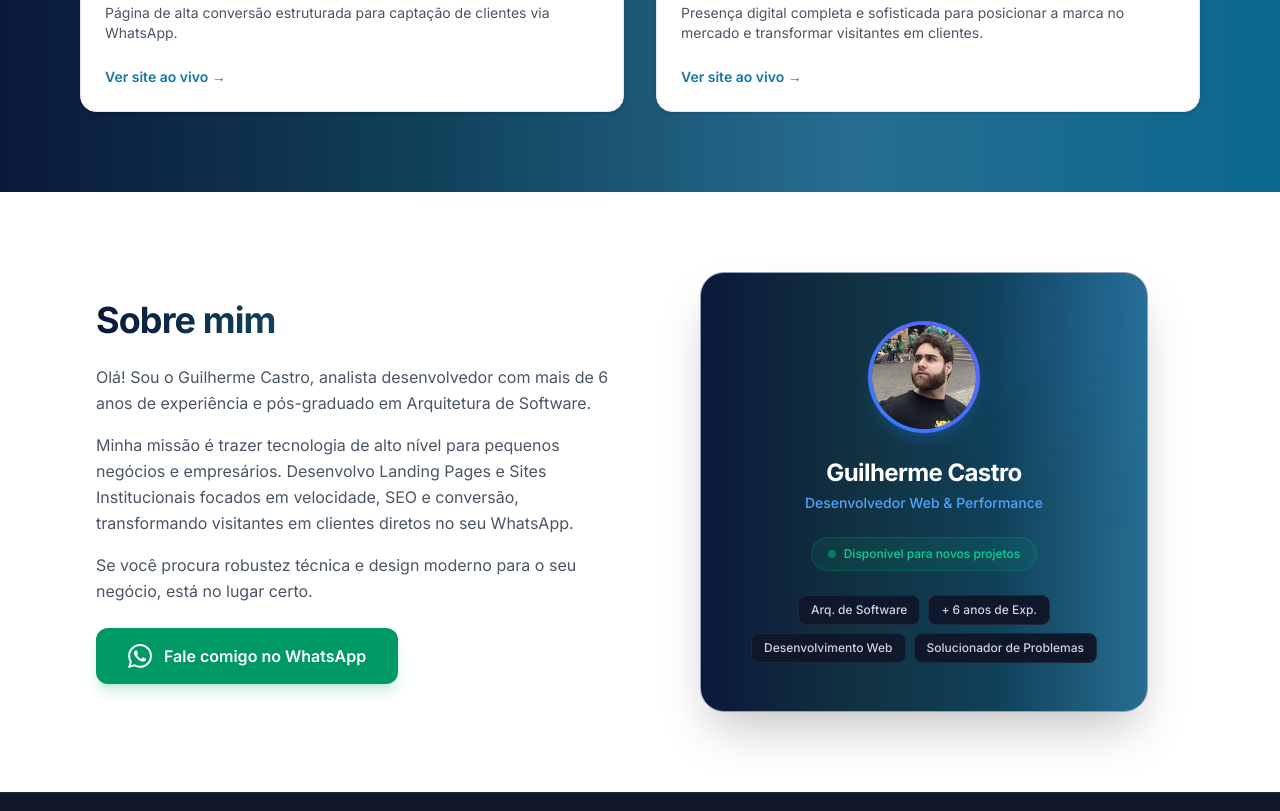
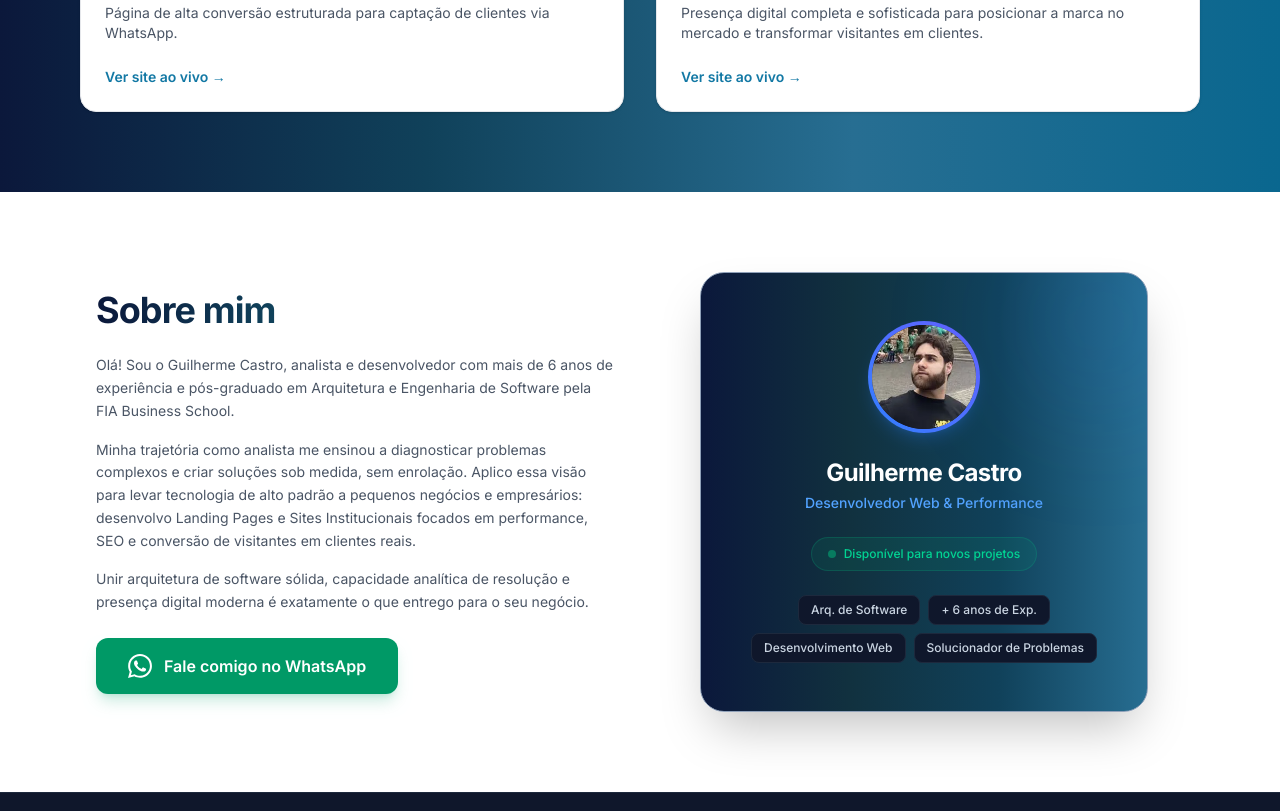
Before and after one commit to GuilhermePCastro/GuilhermeCastroPortfolio, a website: page index.html in a window 1280 px wide. Shown: the part 2377-3188 px from the top of the page. Drawn offline with Linux system fonts and the light colour scheme.

Commit message:
Ajustes textos

```diff
--- a/index.html
+++ b/index.html
@@ -161,7 +161,7 @@
                             </div>
                             <h3 class="text-xl font-semibold text-gray-900">Modernização de Sites</h3>
                         </div>
-                        <p class="mt-2 text-gray-600 text-sm">Transformação sites antigos, lentos ou que não funcionam no celular em páginas modernas, ultrarrápidas e adaptadas ao seu negócio.</p>
+                        <p class="mt-2 text-gray-600 text-sm">Transformação de sites antigos, lentos ou que não funcionam no celular em páginas modernas, ultrarrápidas e adaptadas ao seu negócio.</p>
                     </div>
                 </div>
             </div>
@@ -201,7 +201,7 @@
 
                         <div class="bg-white p-6 rounded-2xl border border-gray-200 shadow-sm flex items-start text-left gap-4 hover:shadow-md hover:-translate-y-1 transition-all duration-300">
                             <div class="w-12 h-12 bg-blue-100 rounded-xl flex items-center justify-center flex-shrink-0 p-2.5">
-                                <img src="./assets/images/distintivo.webp" loading="lazy" alt="Ícone Sites performace" class="w-full h-full object-contain">
+                                <img src="./assets/images/distintivo.webp" loading="lazy" alt="Ícone Sites performance" class="w-full h-full object-contain">
                             </div>
                             <div>
                                 <h3 class="text-lg font-bold text-gray-900">Performance e código puro</h3>
@@ -295,13 +295,13 @@
                         <h2 class="text-3xl sm:text-4xl font-bold tracking-tight title-primary mb-6">
                             Sobre mim
                         </h2>
-                        <p class="text-gray-600 text-base sm:text-md leading-relaxed mb-4">
-                            Olá! Sou o Guilherme Castro, analista desenvolvedor com mais de 6 anos de experiência e pós-graduado em Arquitetura de Software.                    </p>
-                        <p class="text-gray-600 text-base sm:text-md leading-relaxed mb-4">
-                            Minha missão é trazer tecnologia de alto nível para pequenos negócios e empresários. Desenvolvo Landing Pages e Sites Institucionais focados em velocidade, SEO e conversão, transformando visitantes em clientes diretos no seu WhatsApp.
+                        <p class="text-gray-600 text-sm sm:text-sm leading-relaxed mb-4">
+                            Olá! Sou o Guilherme Castro, analista e desenvolvedor com mais de 6 anos de experiência e pós-graduado em Arquitetura e Engenharia de Software pela FIA Business School.</p>
+                        <p class="text-gray-600 text-sm sm:text-sm leading-relaxed mb-4">
+                            Minha trajetória como analista me ensinou a diagnosticar problemas complexos e criar soluções sob medida, sem enrolação. Aplico essa visão para levar tecnologia de alto padrão a pequenos negócios e empresários: desenvolvo Landing Pages e Sites Institucionais focados em performance, SEO e conversão de visitantes em clientes reais.
                         </p>
-                        <p class="text-gray-600 text-base sm:text-md leading-relaxed mb-4">
-                            Se você procura robustez técnica e design moderno para o seu negócio, está no lugar certo.
+                        <p class="text-gray-600 text-sm sm:text-sm leading-relaxed mb-4">
+                            Unir arquitetura de software sólida, capacidade analítica de resolução e presença digital moderna é exatamente o que entrego para o seu negócio.
                         </p>
 
                         <div class="pt-2">
@@ -323,7 +323,7 @@
 
                     <!-- Lado Direito -->
                     <div class="flex justify-center animar-direita" id="sobreMimDit">
-                        <div class="relative w-full max-w-sm sm:max-w-md rounded-3xl bg-perfil border border-slate-400 shadow-2xl p-12 flex flex-col items-center text-center overflow-hidden group backdrop-blur-sm">
+                        <div class="relative w-full max-w-md sm:max-w-md rounded-3xl bg-perfil border border-slate-400 shadow-2xl p-12 flex flex-col items-center text-center overflow-hidden group backdrop-blur-sm">
 
                             <!-- Efeito de brilho de fundo subtil -->
                             <div class="absolute -right-12 -top-12 w-48 h-48 bg-blue-500/10 rounded-full blur-3xl group-hover:bg-blue-500/20 transition-all duration-500"></div>
```
